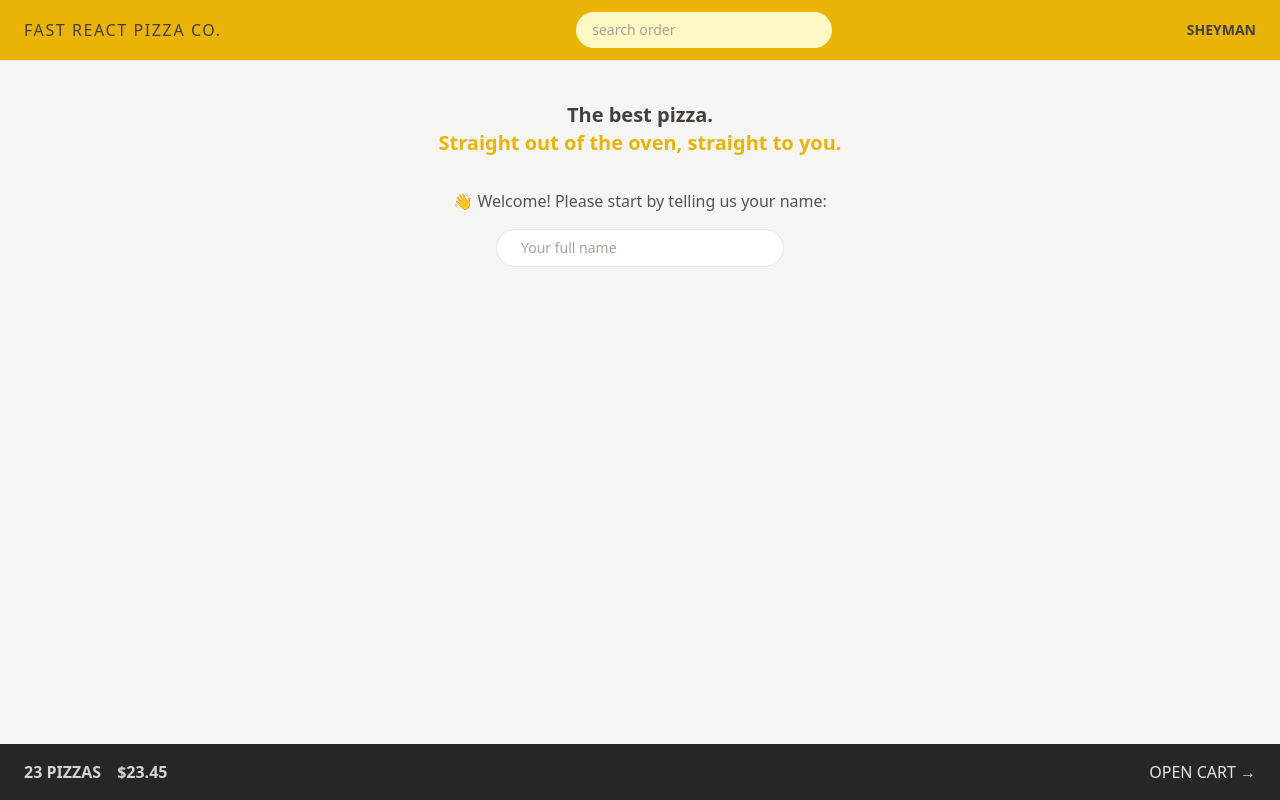
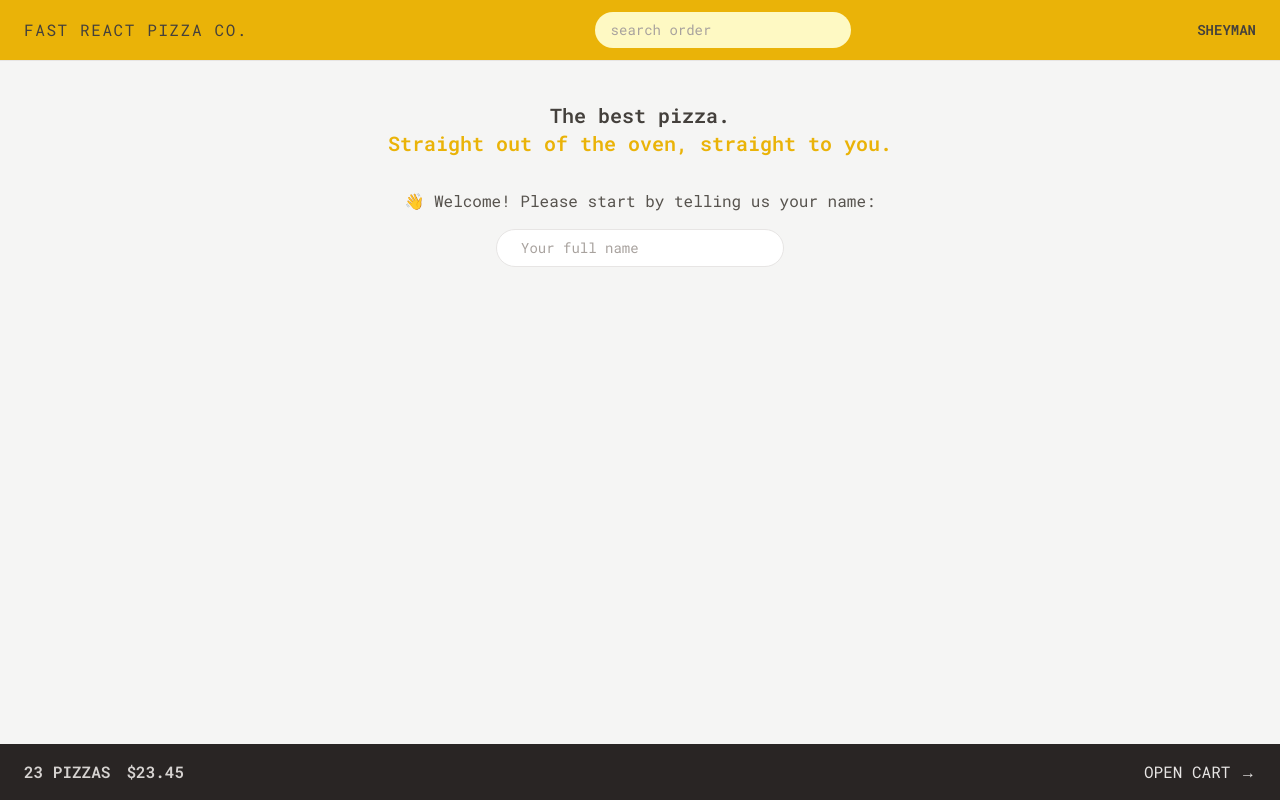
Before and after one commit to olaniyansheyi/fastest-pizza-app, a React (Vite) app: page / in a window 1280 px wide. Built offline with nearby package versions, Linux system fonts and the light colour scheme.

Commit message:
new feature

```diff
--- a/index.html
+++ b/index.html
@@ -4,6 +4,13 @@
     <meta charset="UTF-8" />
     <link rel="icon" type="image/svg+xml" href="/vite.svg" />
     <meta name="viewport" content="width=device-width, initial-scale=1.0" />
+
+
+    <link rel="preconnect" href="https://fonts.googleapis.com">
+    <link rel="preconnect" href="https://fonts.gstatic.com" crossorigin>
+    <link href="https://fonts.googleapis.com/css2?family=Roboto+Mono:ital,wght@0,100..700;1,100..700&display=swap" rel="stylesheet">
+
+
     <title>Vite + React</title>
   </head>
   <body class="bg-stone-100 text-stone-700">
--- a/src/ui/Header.jsx
+++ b/src/ui/Header.jsx
@@ -4,7 +4,7 @@
 
 function Header() {
   return (
-    <header className="bg-yellow-500 uppercase px-4 py-3 border-stone-200 border-b sm:px-6 flex items-center justify-between">
+    <header className="bg-yellow-500 uppercase px-4 py-3 border-stone-200 border-b sm:px-6 flex items-center justify-between ">
       <Link to="/" className="tracking-widest">Fast React Pizza Co.</Link>
       <SearchOrder />
       <Username />
--- a/tailwind.config.js
+++ b/tailwind.config.js
@@ -1,8 +1,17 @@
 /** @type {import('tailwindcss').Config} */
 export default {
   content: ["./index.html", "./src/**/*.{js,ts,jsx,tsx}"],
+
   theme: {
-    extend: {},
+    fontFamily: {
+      sans: 'Roboto Mono, momospace',
+    },
+    extend: {
+      height: {
+        screen: '100dvh'
+      }
+    },
+
   },
   plugins: [],
 };
```
